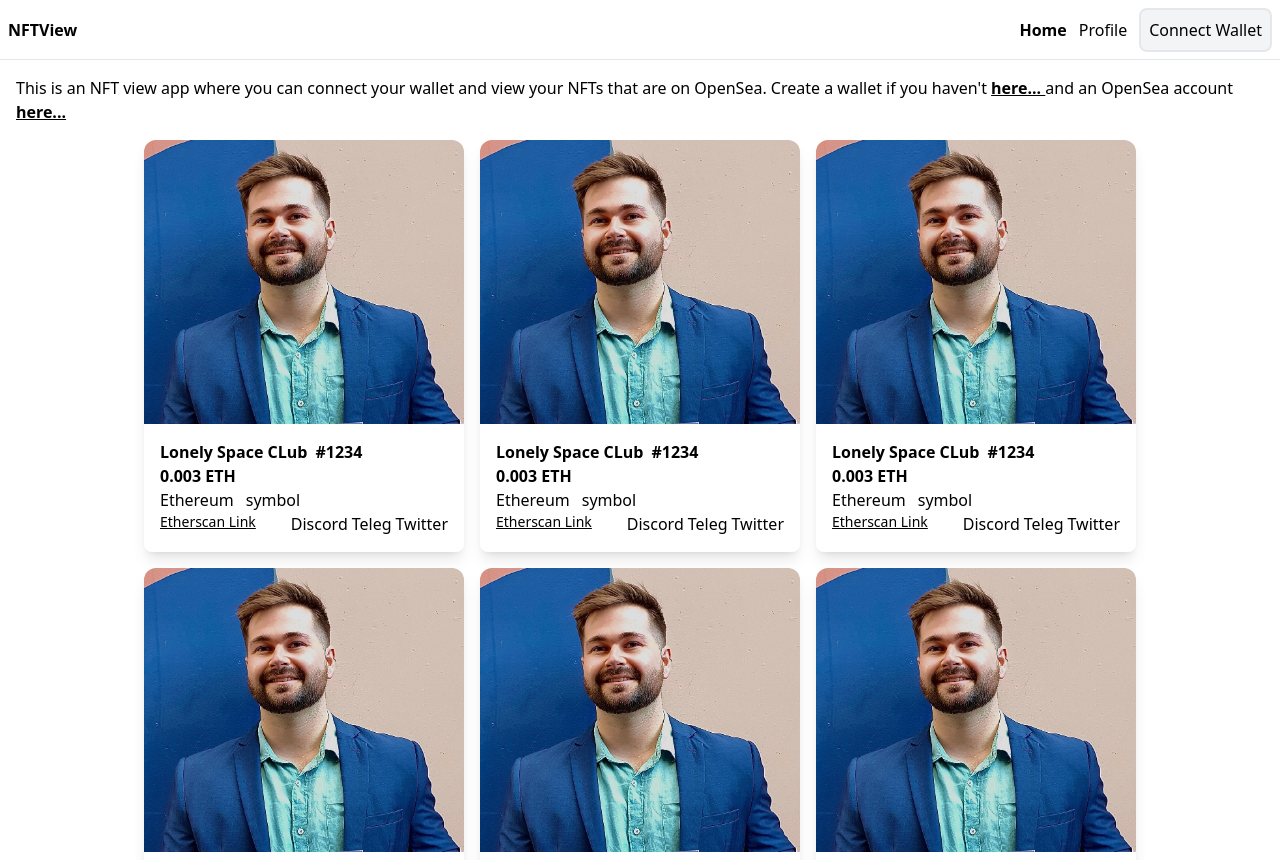
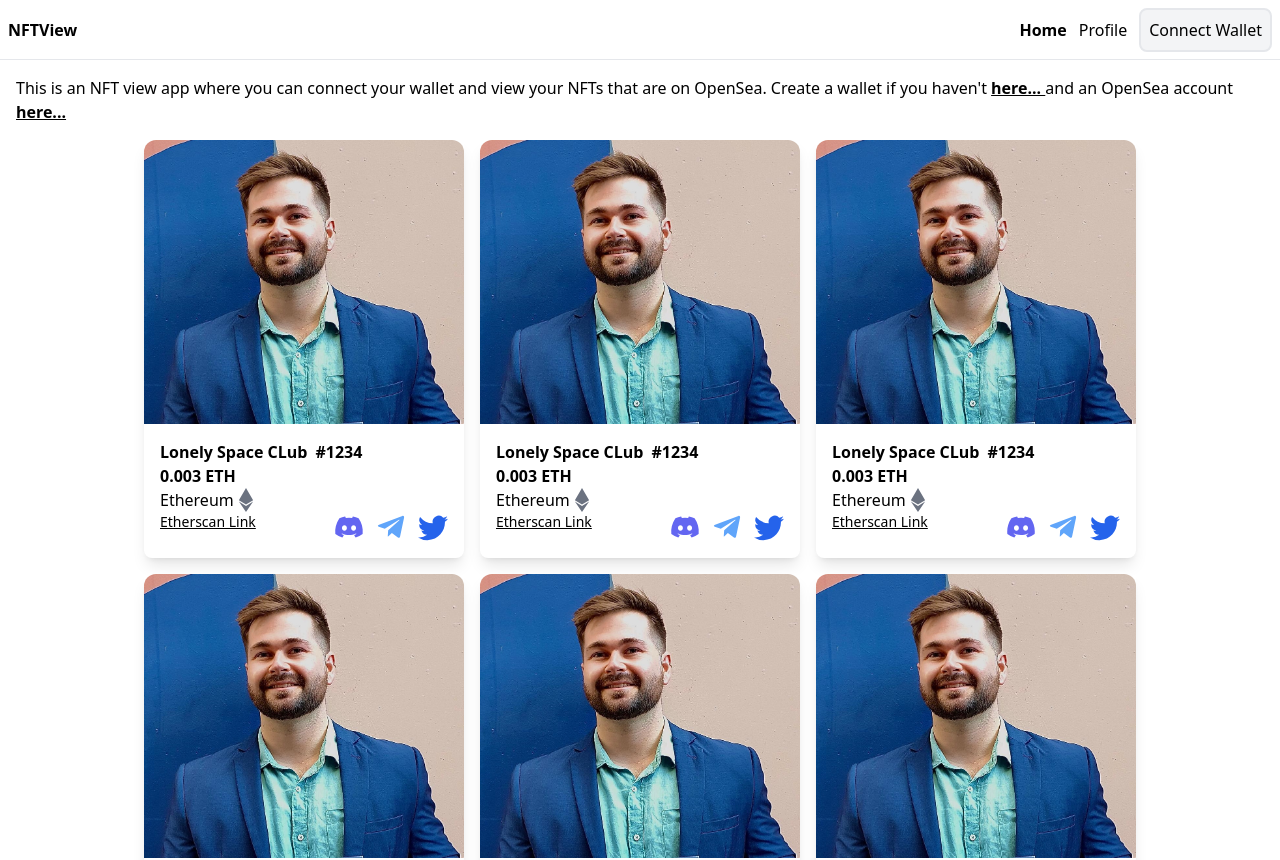
Before and after one commit to TheBigBookMan/NFTView, a React (Vite) app: page / in a window 1280 px wide. Shown: the top 860 px of the page. Built offline with nearby package versions, Linux system fonts and the light colour scheme.

Commit message:
added in react icons

```diff
--- a/src/components/features/Listings.tsx
+++ b/src/components/features/Listings.tsx
@@ -1,7 +1,13 @@
 import Me from "../../images/Me.jpg";
 import { nfthardcode } from "../../utils/nfthardcode";
+import { BsTwitter } from "react-icons/bs";
+import { FaDiscord, FaTelegramPlane, FaEthereum } from "react-icons/fa";
 
 //TODO could add in the links to each telegram, twitter, discord etc that comes with the API with icons
+
+//TODO click on the image to take to OpenSea page of that NFT
+
+//TODO have a filter for alphabet etc
 
 const Listings = () => {
   return (
@@ -20,16 +26,22 @@ const Listings = () => {
             <h1 className="font-bold">
               {nft.price} {nft.ticker}
             </h1>
-            <div className="flex gap-3">
+            <div className="flex items-center">
               <p>{nft.blockchain}</p>
-              <p>symbol</p>
+              <FaEthereum className="text-2xl text-gray-500" />
             </div>
             <div className="flex justify-between">
               <p className="text-sm underline">Etherscan Link</p>
-              <ul className="flex gap-1">
-                <li>Discord</li>
-                <li>Teleg</li>
-                <li>Twitter</li>
+              <ul className="flex gap-3 justify-center">
+                <li>
+                  <FaDiscord className="cursor-pointer text-3xl text-indigo-500" />
+                </li>
+                <li>
+                  <FaTelegramPlane className="cursor-pointer text-3xl text-blue-400" />
+                </li>
+                <li>
+                  <BsTwitter className="cursor-pointer text-3xl text-blue-600" />
+                </li>
               </ul>
             </div>
           </div>
--- a/src/utils/openseaAPI.ts
+++ b/src/utils/openseaAPI.ts
@@ -1,5 +1,9 @@
 //* https://api.opensea.io/api/v1/assets
+
+//* opensea API docs---- https://docs.opensea.io/reference/getting-assets
 
 // * need API KEY (waiting for email)
 
 //* use the wallet address --- 0x95772E0fdAE59dC58C5C255a583F49E4005764B4
+
+//?? video watching--- https://www.youtube.com/watch?v=UAH4dYaA-uI
```
Also changed, not shown: src/App.tsx (+1 -9 lines).
